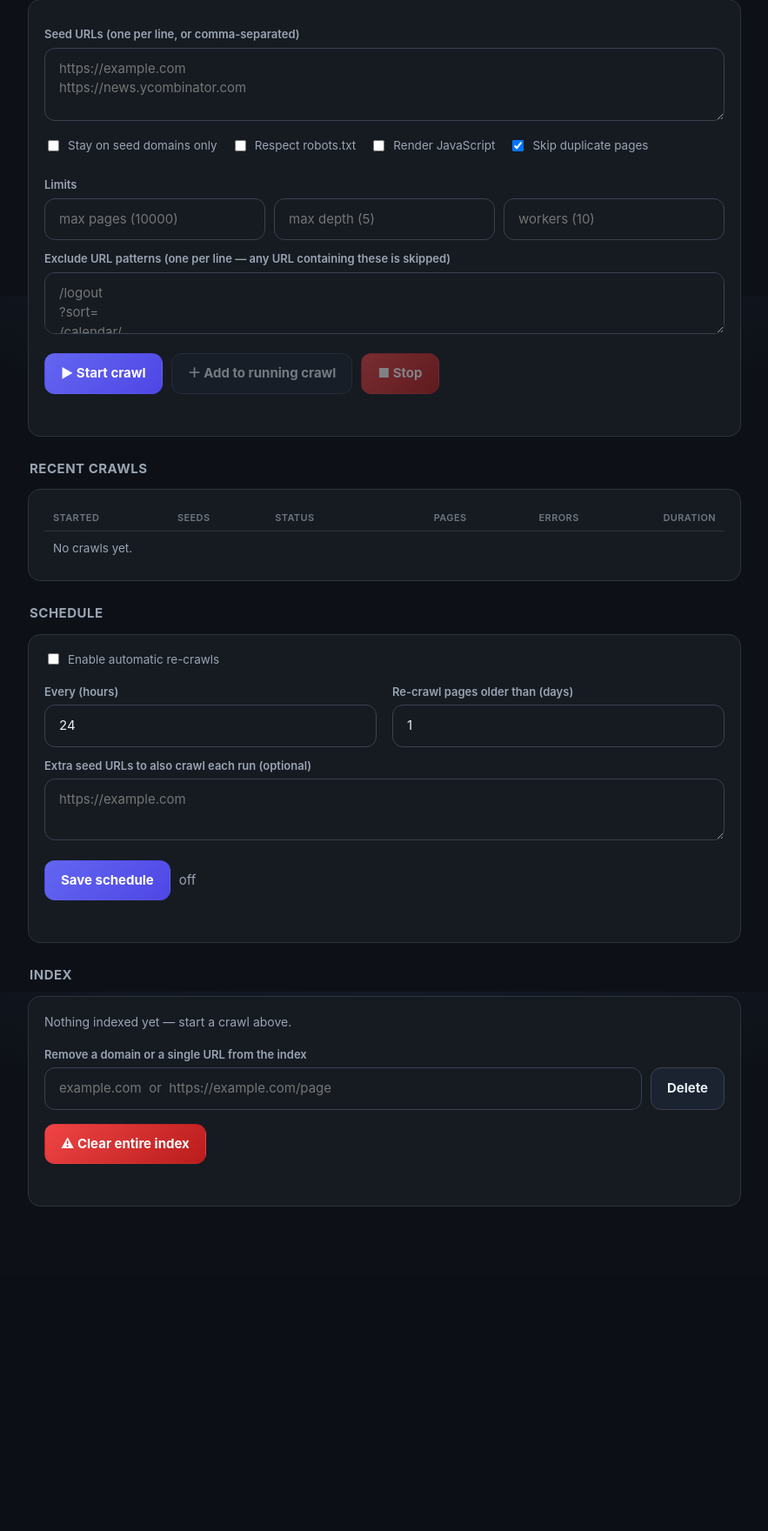
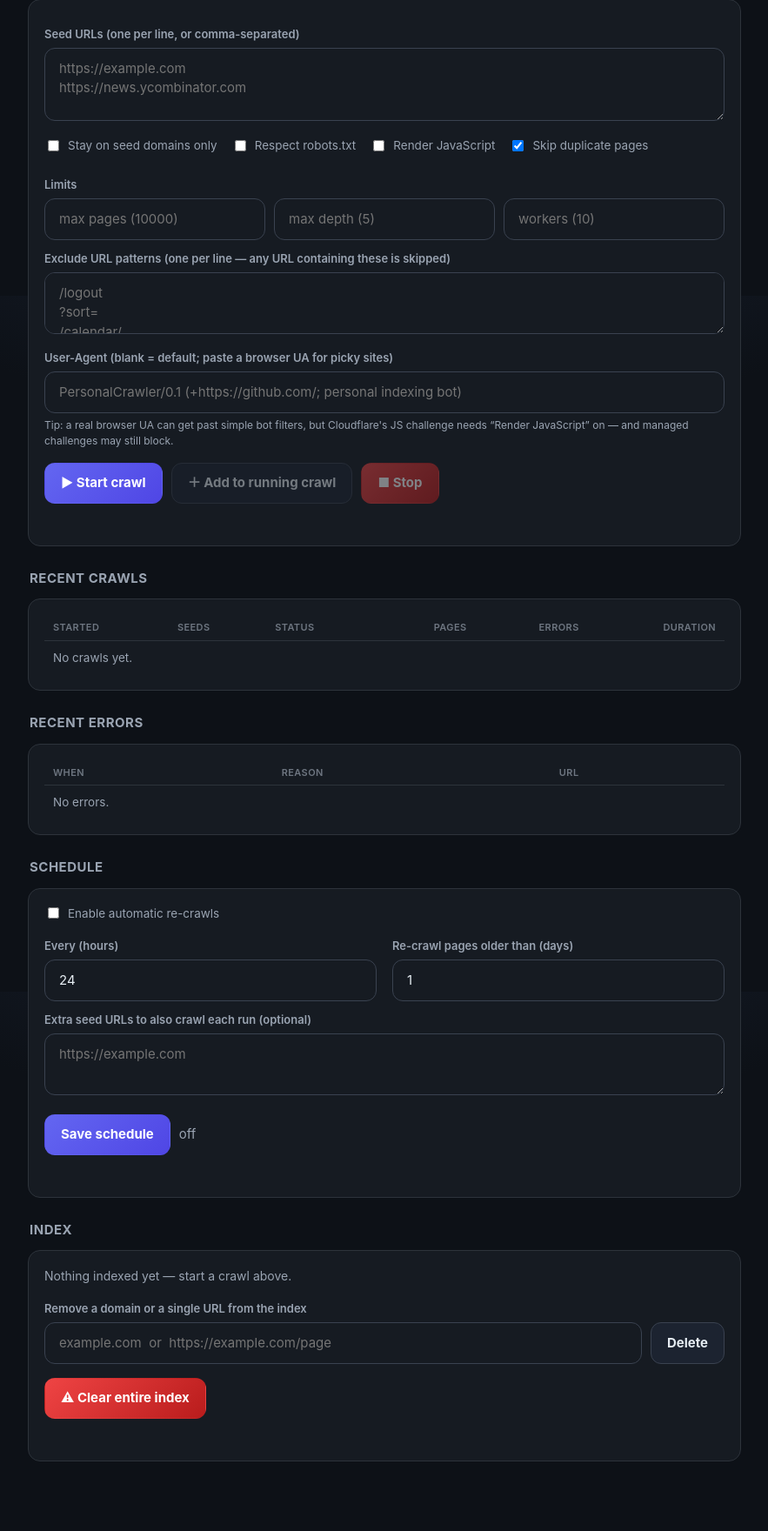
Before and after one commit to evilgenius79/Crawler, a FastAPI app: page /admin in a window 1280 px wide. Shown: the part 460-2220 px from the top of the page at 87% size, without its empty margins (198-1081 px from the left). Before the commit the page ends 1847 px from the top, so only its background shows below. Run offline with FastAPI, Linux system fonts and the light colour scheme; data that the repository does not hold is empty.

Commit message:
Surface fetch errors in the dashboard and allow per-crawl User-Agent
- Crawler keeps a rolling list of recent failures (url + reason like 'HTTP 403');
  shown in a new Recent errors panel in the admin dashboard and in the status API
- User-Agent is overridable per crawl from the admin form, plus a --user-agent
  CLI flag (env CRAWLER_USER_AGENT / config already existed)
- Docs note the default UA and the Cloudflare/JS-challenge caveat

```diff
--- a/crawler/cli.py
+++ b/crawler/cli.py
@@ -59,6 +59,10 @@ def _build_parser() -> argparse.ArgumentParser:
             "--allow-private",
             action="store_true",
             help="Permit crawling private/loopback addresses (unsafe)",
+        )
+        sp.add_argument(
+            "--user-agent",
+            help="Override the User-Agent header sent on every request",
         )
 
     crawl = sub.add_parser("crawl", help="Crawl from seed URLs and build the index")
@@ -124,6 +128,8 @@ def _load_config(args) -> Config:
         cfg.block_private_addresses = False
     if getattr(args, "older_than_days", None) is not None:
         cfg.recrawl_after_days = args.older_than_days
+    if getattr(args, "user_agent", None):
+        cfg.user_agent = args.user_agent
     if getattr(args, "seeds", None):
         cfg.seeds = args.seeds
     return cfg
--- a/web/app.py
+++ b/web/app.py
@@ -362,4 +362,7 @@ def _overrides(payload: dict) -> dict:
             out[key] = _to_bool(payload[key])
     if "exclude_patterns" in payload and payload["exclude_patterns"] is not None:
         out["exclude_patterns"] = _as_url_list(payload["exclude_patterns"])
+    ua = payload.get("user_agent")
+    if isinstance(ua, str) and ua.strip():
+        out["user_agent"] = ua.strip()
     return out
--- a/web/manager.py
+++ b/web/manager.py
@@ -50,6 +50,7 @@ class CrawlManager:
             "recrawl_after_days",
             "deduplicate",
             "exclude_patterns",
+            "user_agent",
         ):
             if overrides.get(key) is not None:
                 setattr(cfg, key, overrides[key])
--- a/web/templates/admin.html
+++ b/web/templates/admin.html
@@ -83,6 +83,13 @@
     <label class="lbl">Exclude URL patterns (one per line — any URL containing these is skipped)</label>
     <textarea class="field" id="exclude_patterns" style="min-height:54px" placeholder="/logout&#10;?sort=&#10;/calendar/"></textarea>
 
+    <label class="lbl">User-Agent (blank = default; paste a browser UA for picky sites)</label>
+    <input class="field" id="user_agent" placeholder="{{ config.user_agent }}">
+    <div class="muted" style="font-size:12px;margin-top:5px">
+      Tip: a real browser UA can get past simple bot filters, but Cloudflare's JS
+      challenge needs “Render JavaScript” on — and managed challenges may still block.
+    </div>
+
     <div class="actions">
       <button class="btn primary" id="btn-start" onclick="startCrawl()">▶ Start crawl</button>
       <button class="btn" id="btn-add" onclick="addUrls()">＋ Add to running crawl</button>
@@ -99,6 +106,14 @@
         <th class="num">Pages</th><th class="num">Errors</th><th class="num">Duration</th>
       </tr></thead>
       <tbody id="history"><tr><td colspan="6" class="muted">No crawls yet.</td></tr></tbody>
+    </table>
+  </div>
+
+  <h2>Recent errors</h2>
+  <div class="card">
+    <table class="hist">
+      <thead><tr><th>When</th><th>Reason</th><th>URL</th></tr></thead>
+      <tbody id="errors"><tr><td colspan="3" class="muted">No errors.</td></tr></tbody>
     </table>
   </div>
 
@@ -190,9 +205,20 @@
 
     if (s.stats && s.stats.by_content_type) renderTypes(s.stats.by_content_type);
     if (s.recent) renderHistory(s.recent);
+    if (s.recent_errors) renderErrors(s.recent_errors);
     if (s.schedule && !scheduleTouched) renderSchedule(s.schedule);
     document.getElementById('btn-add').disabled = !running;
   };
+
+  function renderErrors(rows) {
+    const body = document.getElementById('errors');
+    if (!rows || !rows.length) { body.innerHTML = '<tr><td colspan="3" class="muted">No errors.</td></tr>'; return; }
+    body.innerHTML = rows.map(e => `<tr>
+        <td>${when(e.when)}</td>
+        <td><span class="sb error">${esc(e.reason)}</span></td>
+        <td class="seeds"><a href="${esc(e.url)}" rel="noopener noreferrer">${esc(e.url)}</a></td>
+      </tr>`).join('');
+  }
 
   // Don't clobber the schedule form once the user starts editing it.
   let scheduleTouched = false;
@@ -262,6 +288,7 @@
       render_js: chk('render_js'),
       deduplicate: chk('deduplicate'),
       exclude_patterns: val('exclude_patterns'),
+      user_agent: val('user_agent'),
     };
   }
 
```
Also changed, not shown: crawler/crawler.py (+12 -1 lines), README.md.
